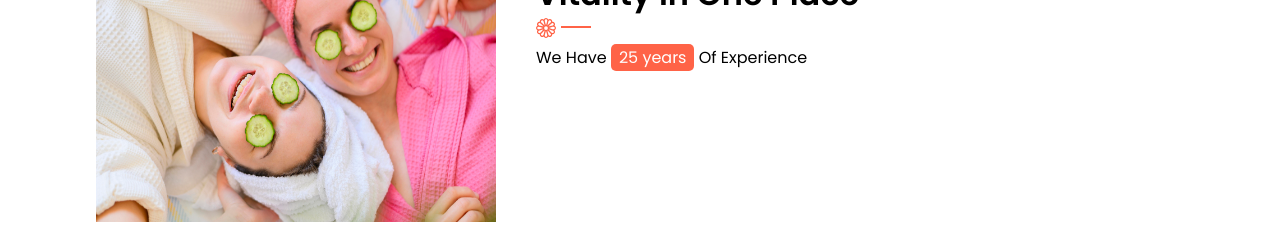
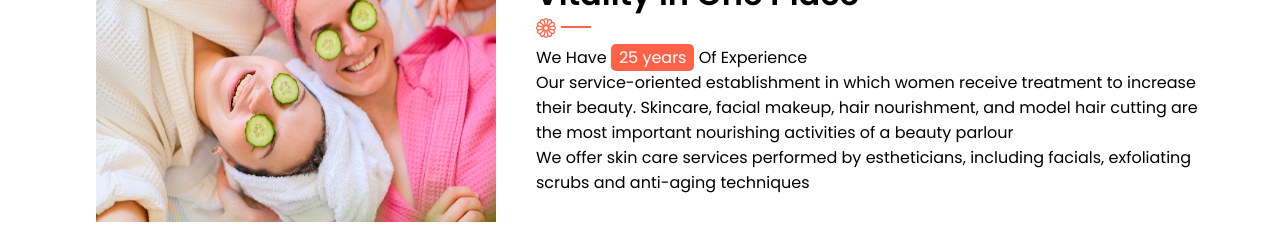
Before and after one commit to TamannaAfroz2666/Parlour-BD-Page, a React (Create React App) app: page / in a window 1280 px wide. Shown: the part 974-1200 px from the top of the page. Built offline with nearby package versions, Linux system fonts and the light colour scheme; the HTML template or start-up script is replaced by a standard one.

Commit message:
add base

```diff
--- a/src/components/Milestone/Milestone.js
+++ b/src/components/Milestone/Milestone.js
@@ -48,6 +48,9 @@
                             </div>
                             <p>We Have <span className='miniCut'>25 years</span>  Of Experience</p>
 
+                            <p>Our service-oriented establishment in which women receive treatment to increase their beauty. Skincare, facial makeup, hair nourishment, and model hair cutting are the most important nourishing activities of a beauty parlour</p>
+                            <p>We offer skin care services performed by estheticians, including facials, exfoliating scrubs and anti-aging techniques</p>
+
 
 
                         </div>
```
